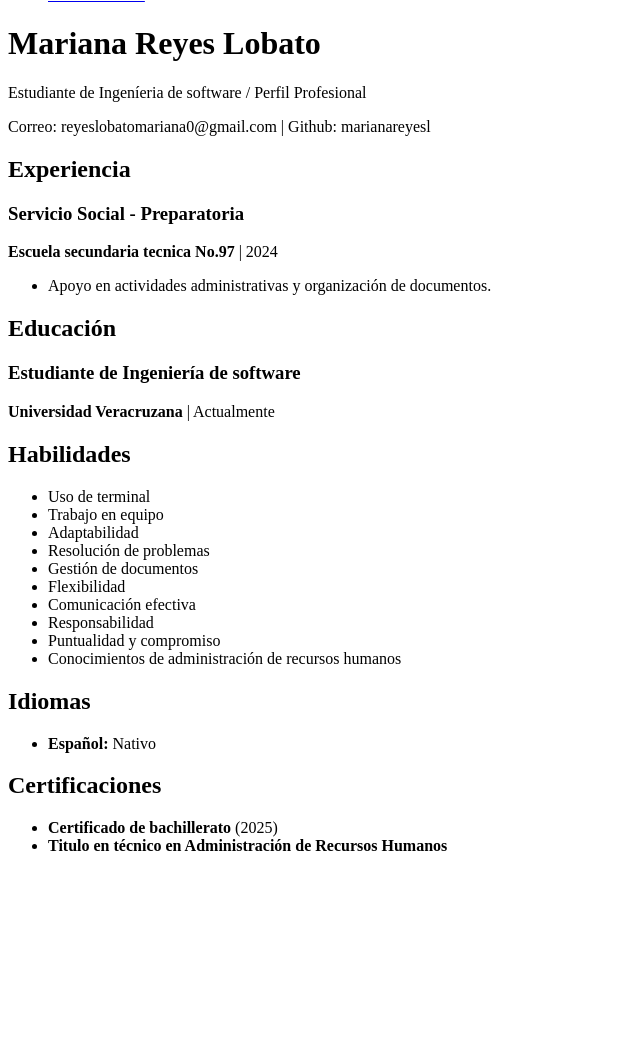
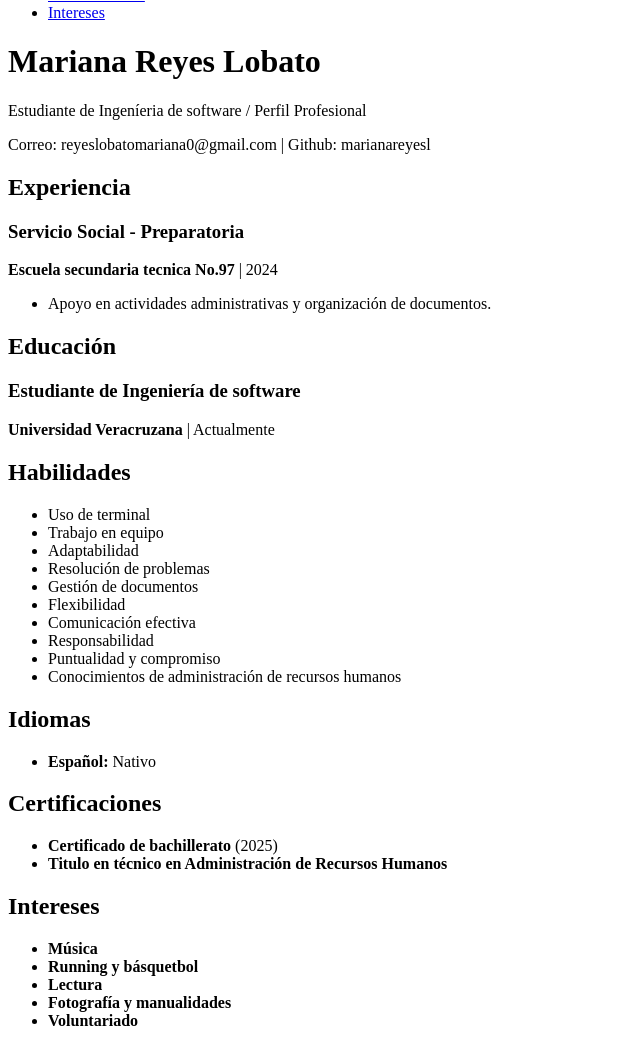
Before and after one commit to marianareyesl/mycv-2026, a plain HTML site: page index.html in a window 1280 px wide. Shown: the part 146-1192 px from the top of the page, without its empty margins (0-640 px from the left). Before the commit the page ends 1017 px from the top, so only its background shows below. Drawn offline with Linux system fonts and the light colour scheme.

Commit message:
intereses

```diff
--- a/index.html
+++ b/index.html
@@ -13,6 +13,7 @@
             <li><a href="#skills">Habilidades</a></li>
             <li><a href="#languages">Idiomas</a></li>
             <li><a href="#certificates">Certificaciones</a></li>
+	    <li><a href="#interests">Intereses</a></li>
         </ul>
      </nav>
 
@@ -72,5 +73,13 @@
 	      <ul>
       </section>
 
+      <section id="interests">
+	      <h2>Intereses</h2>
+	      <ul>
+		      <li>Música</li>
+		      <li>Running y básquetbol</li>
+		      <li>Lectura</li>
+		      <li>Fotografía y manualidades</li>
+		      <li>Voluntariado</li>
 </body>
 </html>
```
